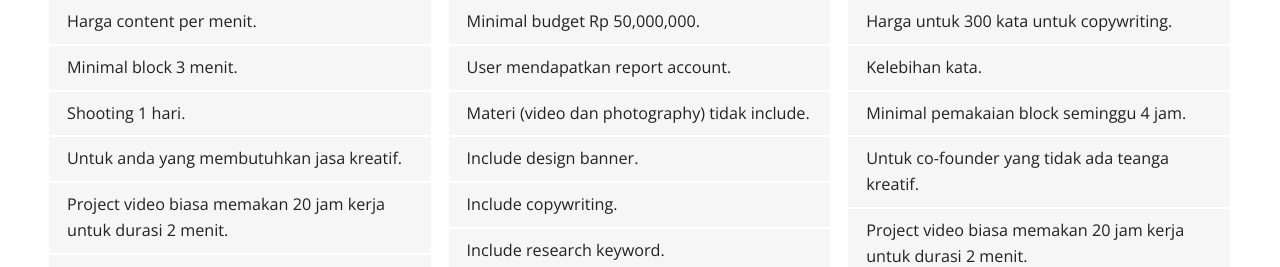
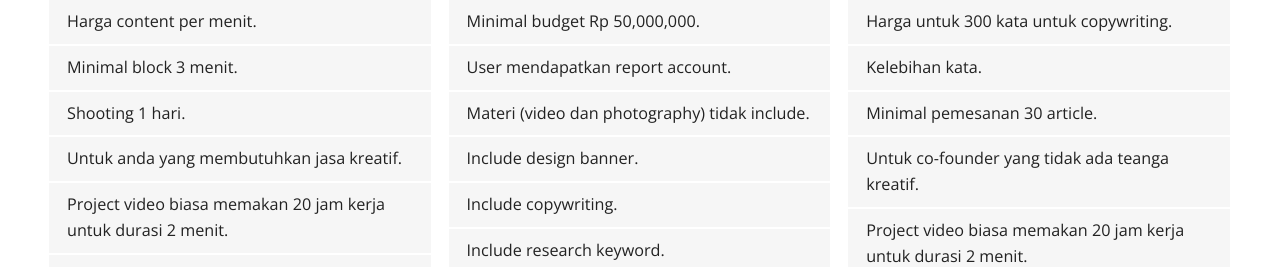
Before and after one commit to kemtol/rocktokom, a Jekyll site: the page built from index.html, in a window 1280 px wide and 900 px high, scrolled down 7493 px. Shown: the part 158-425 px from the top of the window. Built offline with Jekyll 4.4.1, drawn with Linux system fonts in a browser that asks for light colours; nearby versions of some CDN libraries.

Commit message:
Update index.html

```diff
--- a/index.html
+++ b/index.html
@@ -226,7 +226,7 @@ layout: default
           <ul class="perks">
             <li>Harga untuk 300 kata untuk copywriting.</li>
             <li>Kelebihan kata.</li>
-            <li>Minimal pemakaian block seminggu 4 jam.</li>
+            <li>Minimal pemesanan 30 article.</li>
             <li>Untuk co-founder yang tidak ada teanga kreatif.</li>
             <li>Project video biasa memakan 20 jam kerja untuk durasi 2 menit.</li>
             <li>Harga diluar fee talent, model dan prop.</li>
```
